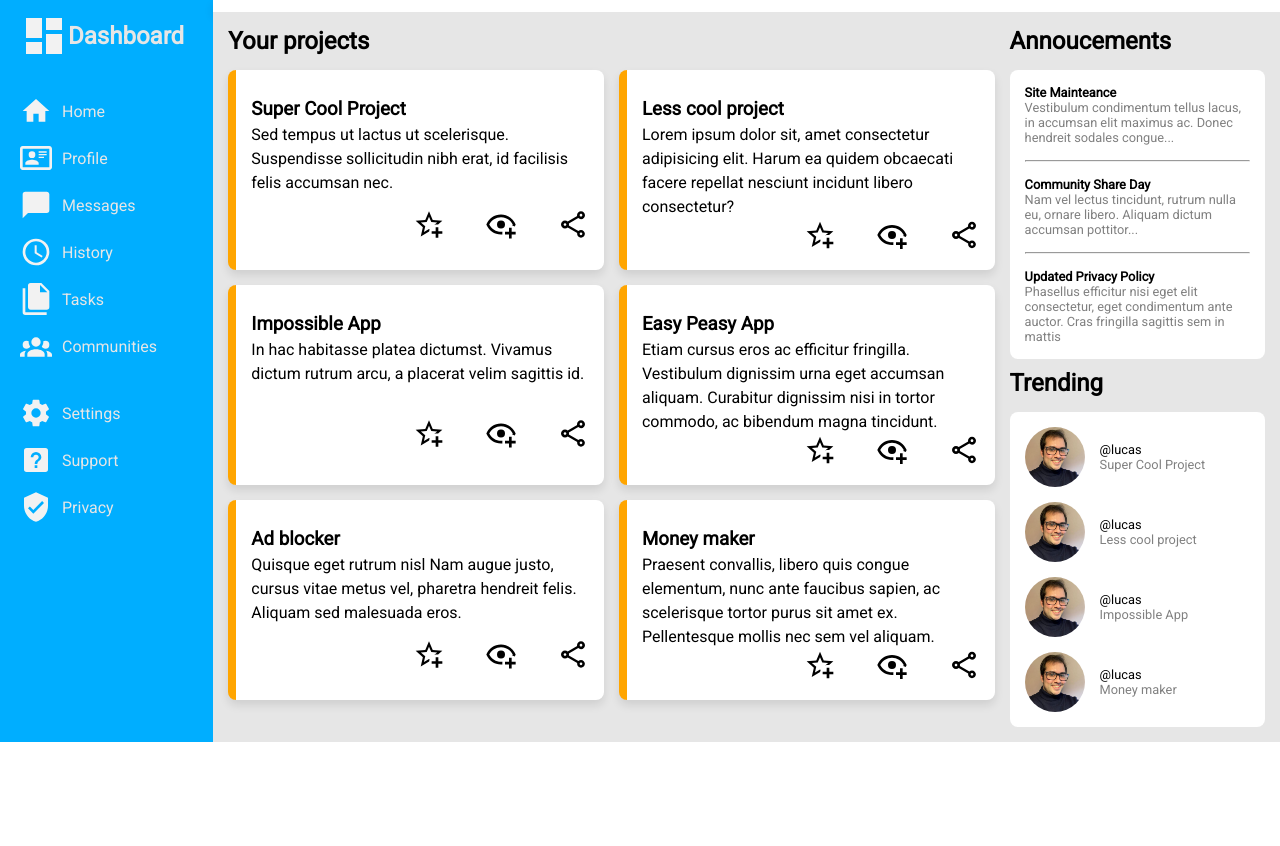
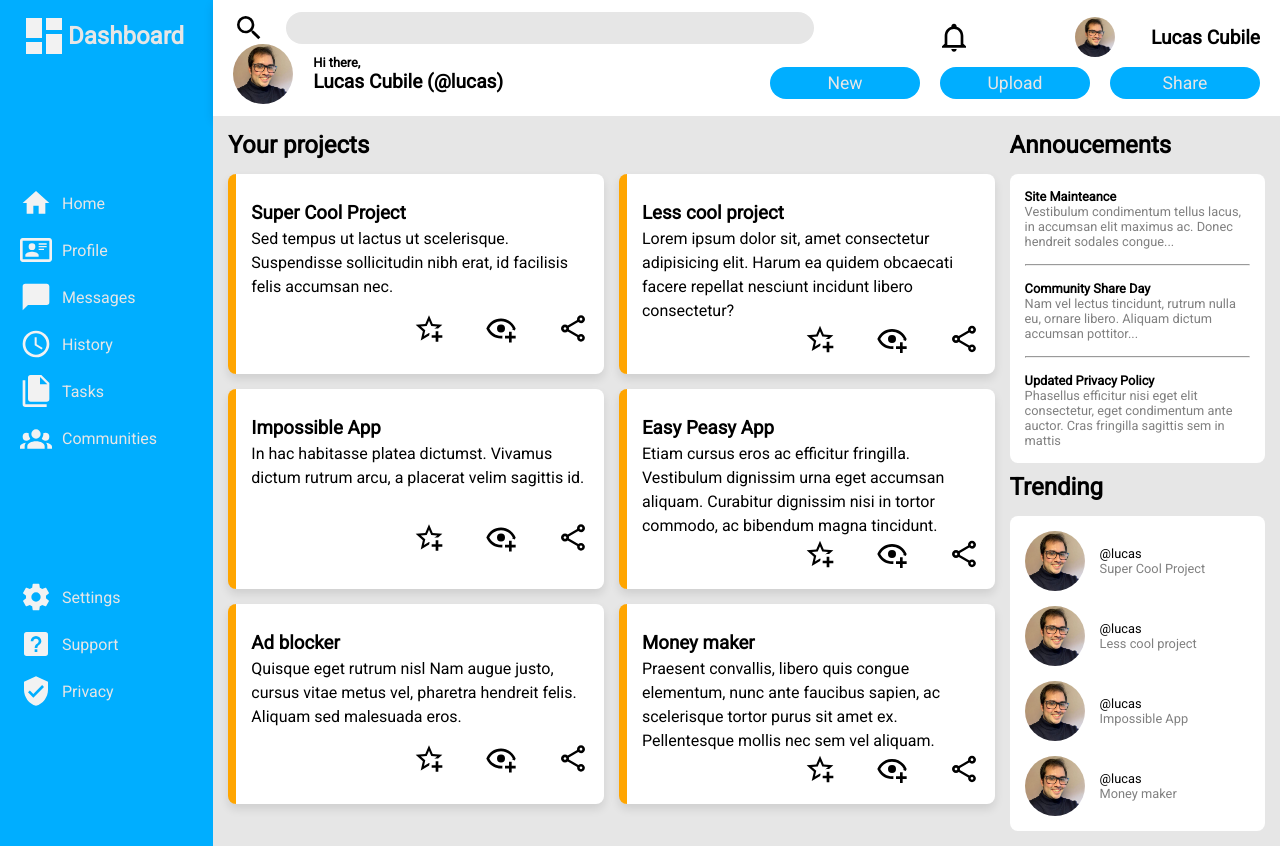
Before and after one commit to hroglardev/Dashboard, a plain HTML site: page index.html in a window 1280 px wide. Before the commit the page ends 800 px from the top, so only its background shows below. Drawn offline with Linux system fonts and the light colour scheme.

Commit message:
finished layout

```diff
--- a/css/styles.css
+++ b/css/styles.css
@@ -17,14 +17,6 @@
   grid-template-columns: 1fr 5fr;
 }
 
-.header {
-  grid-column: 2 / 3;
-  display: grid;
-  grid-template-columns: 2fr 1.5fr;
-  padding-top: 12px;
-  box-shadow: 0 5px 10px rgba(0, 0, 0, 0.1);
-}
-
 .main-content {
   background-color: var(--gray);
   grid-column: 2 / 3;
@@ -37,8 +29,6 @@
   grid-column: 1 / 2;
   grid-row: 1 / 3;
   display: grid;
-  grid-template-rows: repeat(3, 0.1fr);
-  row-gap: 35px;
   color: var(--gray);
   padding: 12px 20px 12px 20px;
 }
@@ -71,7 +61,69 @@ ul.sidebar-section {
 }
 
 /* HEADER */
+.header {
+  grid-column: 2 / 3;
+  display: grid;
+  grid-template-columns: 2fr 1.5fr;
+  padding: 12px 20px;
+  box-shadow: 0 5px 10px rgba(0, 0, 0, 0.1);
+  gap: 10px;
+}
 
+.circle {
+  border-radius: 50%;
+}
+.first-column {
+  display: grid;
+  grid-template-columns: 1fr 10fr;
+  align-content: center;
+}
+
+.header p {
+  font-weight: bold;
+  font-size: 1.2rem;
+}
+
+.first-column p:nth-of-type(1) {
+  font-size: 0.8rem;
+}
+
+input {
+  border-radius: 16px;
+  border: none;
+  background-color: var(--gray);
+  outline: 0;
+  padding: 0 16px;
+}
+
+.second-row,
+.second-row-column {
+  grid-column: 1 / 3;
+  display: flex;
+  align-items: center;
+  gap: 20px;
+}
+
+.second-column {
+  display: grid;
+  grid-template-columns: repeat(3, 1fr);
+  align-items: center;
+  justify-items: end;
+}
+
+.second-row-column {
+  grid-column: 1/4;
+}
+
+.second-row-column button {
+  border-radius: 16px;
+  color: var(--gray);
+  background-color: var(--blue);
+  border: none;
+  width: 150px;
+  font-size: 1.1rem;
+  padding: 6px 10px;
+}
 /* MAIN */
 
 .main-content {
--- a/index.html
+++ b/index.html
@@ -36,9 +36,28 @@
 
       <header class="header">
         <!-- primercolumna -->
-        <div></div>
+        <div class="first-column">
+          <img class="icon side dark" src="./public/icons/magnify.svg" alt="" />
+          <input type="search" />
+          <div class="second-row">
+            <img class="circle" width="60px" src="./images/me.jpeg" alt="" />
+            <div>
+              <p>Hi there,</p>
+              <p>Lucas Cubile (@lucas)</p>
+            </div>
+          </div>
+        </div>
         <!-- segundacolumna -->
-        <div></div>
+        <div class="second-column">
+          <img class="icon side dark" src="./public/icons/bell-outline.svg" alt="" />
+          <img class="circle" width="40px" src="./images/me.jpeg" alt="" />
+          <p>Lucas Cubile</p>
+          <div class="second-row-column">
+            <button>New</button>
+            <button>Upload</button>
+            <button>Share</button>
+          </div>
+        </div>
       </header>
 
       <main class="main-content">
```
Also changed, not shown: public/icons/bell-outline.svg (added).
